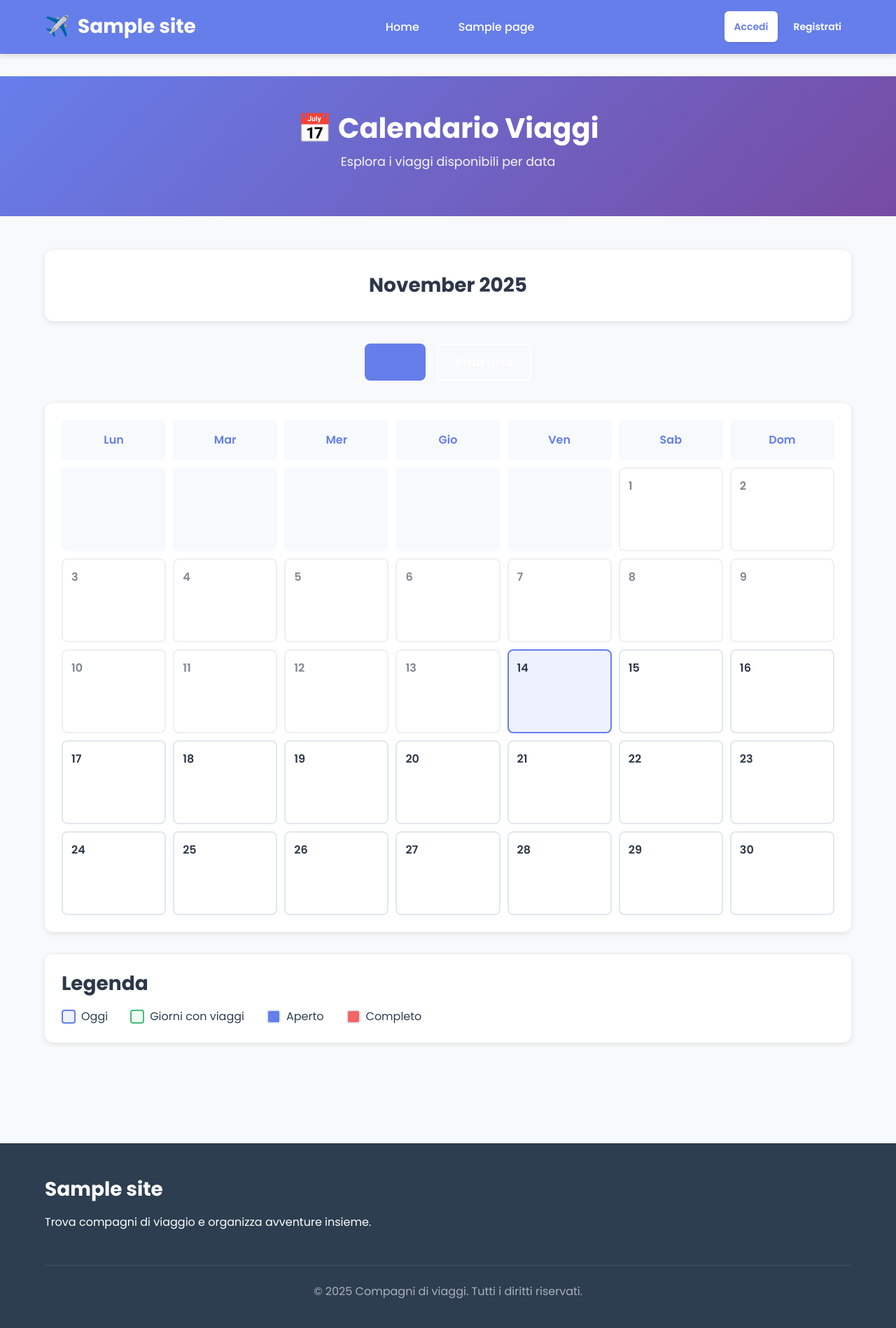
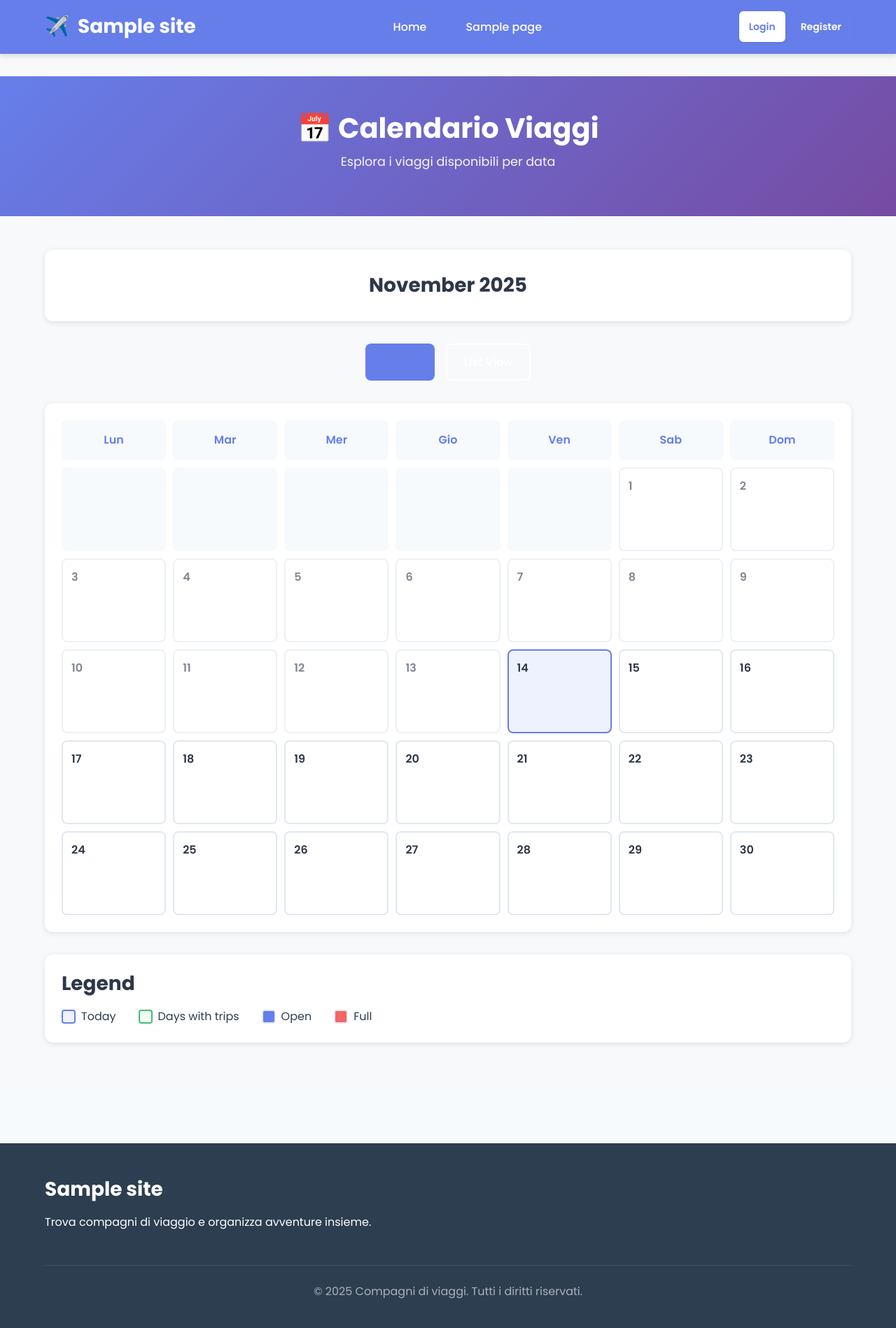
Before and after one commit to max74vr/journey-buddiesv2, a WordPress theme: template wp-content/themes/compagni-viaggi/page-calendario-viaggi.php in a window 1280 px wide. Shown: the whole page at 70% size. Run offline with PHP 8.4 and a stand-in for WordPress, Linux system fonts and the light colour scheme; the site name, menu and one post (Sample post) are stand-ins, and other content is empty; some libraries are stand-ins or nearby versions.

Commit message:
Fix critical errors and translate Italian text to English
CRITICAL FIXES:
- Fix fatal error in dashboard: Added class_exists() checks for CDV_Notifications and CDV_Wishlist
- Protected wishlist tab content section from errors when CDV_Wishlist class is not available

TRANSLATIONS:
- Translated all hardcoded Italian text to English in header.php:
  * "Crea Annuncio" → "Post Trip"
  * "Esci" → "Logout"
  * "Accedi" → "Login"
  * "Registrati" → "Register"
  * "Viaggi" → "Trips"
  * "Racconti" → "Stories"

- Translated status labels in functions.php:
  * "Aperto" → "Open"
  * "Completo" → "Full"
  * "In Corso" → "In Progress"
  * "Completato" → "Completed"
  * "Annullato" → "Cancelled"

- Translated pagination text in functions.php and archive.php:
  * "Precedente" → "Previous"
  * "Successivo" → "Next"
  * "Pagina" → "Page"

- Translated calendar page (page-calendario-viaggi.php):
  * "Oggi" → "Today"
  * "Vista Lista" → "List View"
  * "Legenda" → "Legend"
  * "Giorni con viaggi" → "Days with trips"

- Updated customizer defaults:
  * "Inserisci il Tuo Annuncio" → "Create Your Trip Listing"
  * "Testo Pulsante Hero" → "Hero Button Text"

- Translated dashboard tab:
  * "Notifiche" → "Notifications"

Files modified:
- wp-content/themes/compagni-viaggi/page-dashboard.php
- wp-content/themes/compagni-viaggi/header.php
- wp-content/themes/compagni-viaggi/functions.php
- wp-content/themes/compagni-viaggi/archive.php
- wp-content/themes/compagni-viaggi/page-calendario-viaggi.php
- wp-content/themes/compagni-viaggi/inc/customizer.php

```diff
--- a/wp-content/themes/compagni-viaggi/archive.php
+++ b/wp-content/themes/compagni-viaggi/archive.php
@@ -118,8 +118,8 @@ get_header();
             // Pagination
             the_posts_pagination(array(
                 'mid_size' => 2,
-                'prev_text' => '← Precedente',
-                'next_text' => 'Successivo →',
+                'prev_text' => '← Previous',
+                'next_text' => 'Next →',
                 'class' => 'blog-pagination',
             ));
             ?>
--- a/wp-content/themes/compagni-viaggi/functions.php
+++ b/wp-content/themes/compagni-viaggi/functions.php
@@ -287,11 +287,11 @@ function cdv_get_travel_status_label($post_id = null) {
     $status = get_post_meta($post_id, 'cdv_travel_status', true);
 
     $labels = array(
-        'open' => array('label' => 'Aperto', 'class' => 'success'),
-        'full' => array('label' => 'Completo', 'class' => 'warning'),
-        'in_progress' => array('label' => 'In Corso', 'class' => 'info'),
-        'completed' => array('label' => 'Completato', 'class' => 'secondary'),
-        'cancelled' => array('label' => 'Annullato', 'class' => 'error'),
+        'open' => array('label' => 'Open', 'class' => 'success'),
+        'full' => array('label' => 'Full', 'class' => 'warning'),
+        'in_progress' => array('label' => 'In Progress', 'class' => 'info'),
+        'completed' => array('label' => 'Completed', 'class' => 'secondary'),
+        'cancelled' => array('label' => 'Cancelled', 'class' => 'error'),
     );
 
     if (empty($status)) {
@@ -311,9 +311,9 @@ function cdv_get_travel_status_label($post_id = null) {
 function cdv_pagination() {
     the_posts_pagination(array(
         'mid_size' => 2,
-        'prev_text' => '<span class="pagination-arrow">←</span> <span class="pagination-text">Precedente</span>',
-        'next_text' => '<span class="pagination-text">Successivo</span> <span class="pagination-arrow">→</span>',
-        'before_page_number' => '<span class="screen-reader-text">Pagina </span>',
+        'prev_text' => '<span class="pagination-arrow">←</span> <span class="pagination-text">Previous</span>',
+        'next_text' => '<span class="pagination-text">Next</span> <span class="pagination-arrow">→</span>',
+        'before_page_number' => '<span class="screen-reader-text">Page </span>',
         'class' => 'cdv-pagination',
     ));
 }
--- a/wp-content/themes/compagni-viaggi/header.php
+++ b/wp-content/themes/compagni-viaggi/header.php
@@ -55,17 +55,17 @@
                     Dashboard
                 </a>
                 <a href="<?php echo esc_url(home_url('/crea-viaggio')); ?>" class="btn-header btn-header-primary">
-                    Crea Annuncio
+                    Post Trip
                 </a>
                 <a href="<?php echo esc_url(wp_logout_url(home_url())); ?>" class="btn-header btn-header-ghost">
-                    Esci
+                    Logout
                 </a>
             <?php else : ?>
                 <a href="<?php echo esc_url(home_url('/accedi')); ?>" class="btn-header btn-header-secondary">
-                    Accedi
+                    Login
                 </a>
                 <a href="<?php echo esc_url(home_url('/registrazione')); ?>" class="btn-header btn-header-primary">
-                    Registrati
+                    Register
                 </a>
             <?php endif; ?>
         </div>
@@ -79,7 +79,7 @@
 function cdv_fallback_menu() {
     echo '<ul class="nav-menu">';
     echo '<li><a href="' . esc_url(home_url('/')) . '">Home</a></li>';
-    echo '<li><a href="' . esc_url(home_url('/viaggi')) . '">Viaggi</a></li>';
+    echo '<li><a href="' . esc_url(home_url('/viaggi')) . '">Trips</a></li>';
     if (is_user_logged_in()) {
         echo '<li><a href="' . esc_url(home_url('/dashboard')) . '">Dashboard</a></li>';
     }
@@ -92,15 +92,15 @@ function cdv_fallback_menu() {
 function cdv_fallback_mobile_menu() {
     echo '<ul class="mobile-menu">';
     echo '<li><a href="' . esc_url(home_url('/')) . '">🏠 Home</a></li>';
-    echo '<li><a href="' . esc_url(home_url('/viaggi')) . '">✈️ Viaggi</a></li>';
-    echo '<li><a href="' . esc_url(home_url('/racconti')) . '">📖 Racconti</a></li>';
+    echo '<li><a href="' . esc_url(home_url('/viaggi')) . '">✈️ Trips</a></li>';
+    echo '<li><a href="' . esc_url(home_url('/racconti')) . '">📖 Stories</a></li>';
     if (is_user_logged_in()) {
         echo '<li><a href="' . esc_url(home_url('/dashboard')) . '">👤 Dashboard</a></li>';
-        echo '<li><a href="' . esc_url(home_url('/crea-viaggio')) . '">➕ Crea Annuncio</a></li>';
-        echo '<li><a href="' . esc_url(wp_logout_url(home_url())) . '" style="background: rgba(220, 53, 69, 0.2); color: #ff6b6b;">Esci</a></li>';
+        echo '<li><a href="' . esc_url(home_url('/crea-viaggio')) . '">➕ Post Trip</a></li>';
+        echo '<li><a href="' . esc_url(wp_logout_url(home_url())) . '" style="background: rgba(220, 53, 69, 0.2); color: #ff6b6b;">Logout</a></li>';
     } else {
-        echo '<li><a href="' . esc_url(home_url('/accedi')) . '">🔐 Accedi</a></li>';
-        echo '<li><a href="' . esc_url(home_url('/registrazione')) . '" style="background: var(--primary-color); color: white;">✨ Registrati</a></li>';
+        echo '<li><a href="' . esc_url(home_url('/accedi')) . '">🔐 Login</a></li>';
+        echo '<li><a href="' . esc_url(home_url('/registrazione')) . '" style="background: var(--primary-color); color: white;">✨ Register</a></li>';
     }
     echo '</ul>';
 }
--- a/wp-content/themes/compagni-viaggi/inc/customizer.php
+++ b/wp-content/themes/compagni-viaggi/inc/customizer.php
@@ -293,13 +293,13 @@ function cdv_customize_register($wp_customize) {
 
     // Hero Button Text
     $wp_customize->add_setting('cdv_hero_button_text', array(
-        'default'           => 'Inserisci il Tuo Annuncio',
+        'default'           => 'Create Your Trip Listing',
         'sanitize_callback' => 'sanitize_text_field',
         'transport'         => 'refresh',
     ));
 
     $wp_customize->add_control('cdv_hero_button_text', array(
-        'label'    => 'Testo Pulsante Hero',
+        'label'    => 'Hero Button Text',
         'section'  => 'cdv_hero',
         'settings' => 'cdv_hero_button_text',
         'type'     => 'text',
--- a/wp-content/themes/compagni-viaggi/page-calendario-viaggi.php
+++ b/wp-content/themes/compagni-viaggi/page-calendario-viaggi.php
@@ -86,8 +86,8 @@ $today_url = remove_query_arg(array('month', 'year'));
         </div>
 
         <div class="calendar-actions">
-            <a href="<?php echo esc_url($today_url); ?>" class="btn btn-primary">Oggi</a>
-            <a href="<?php echo get_post_type_archive_link('viaggio'); ?>" class="btn btn-secondary">Vista Lista</a>
+            <a href="<?php echo esc_url($today_url); ?>" class="btn btn-primary">Today</a>
+            <a href="<?php echo get_post_type_archive_link('viaggio'); ?>" class="btn btn-secondary">List View</a>
         </div>
 
         <!-- Calendar Grid -->
@@ -153,19 +153,19 @@ $today_url = remove_query_arg(array('month', 'year'));
 
         <!-- Legend -->
         <div class="calendar-legend">
-            <h3>Legenda</h3>
+            <h3>Legend</h3>
             <div class="legend-items">
                 <div class="legend-item">
-                    <span class="legend-color today-color"></span> Oggi
+                    <span class="legend-color today-color"></span> Today
                 </div>
                 <div class="legend-item">
-                    <span class="legend-color has-travels-color"></span> Giorni con viaggi
+                    <span class="legend-color has-travels-color"></span> Days with trips
                 </div>
                 <div class="legend-item">
-                    <span class="legend-color status-open"></span> Aperto
+                    <span class="legend-color status-open"></span> Open
                 </div>
                 <div class="legend-item">
-                    <span class="legend-color status-full"></span> Completo
+                    <span class="legend-color status-full"></span> Full
                 </div>
             </div>
         </div>
```
Also changed, not shown: wp-content/themes/compagni-viaggi/page-dashboard.php (+14 -3 lines).
